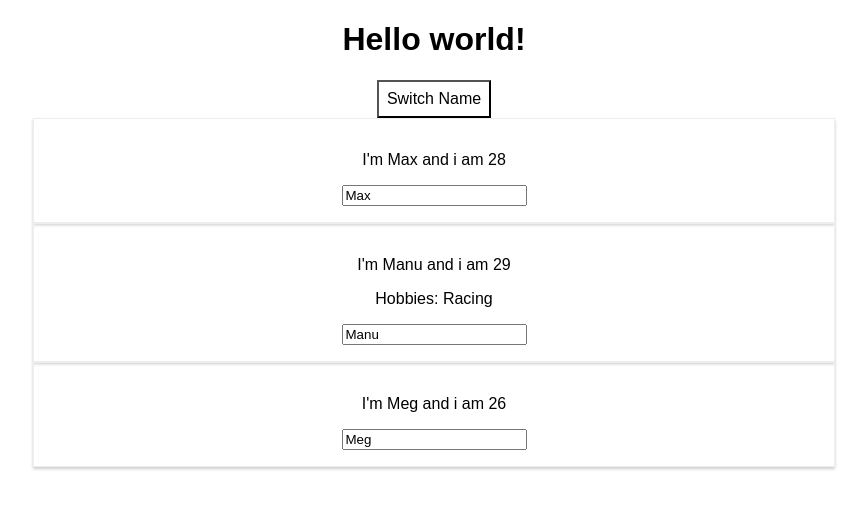
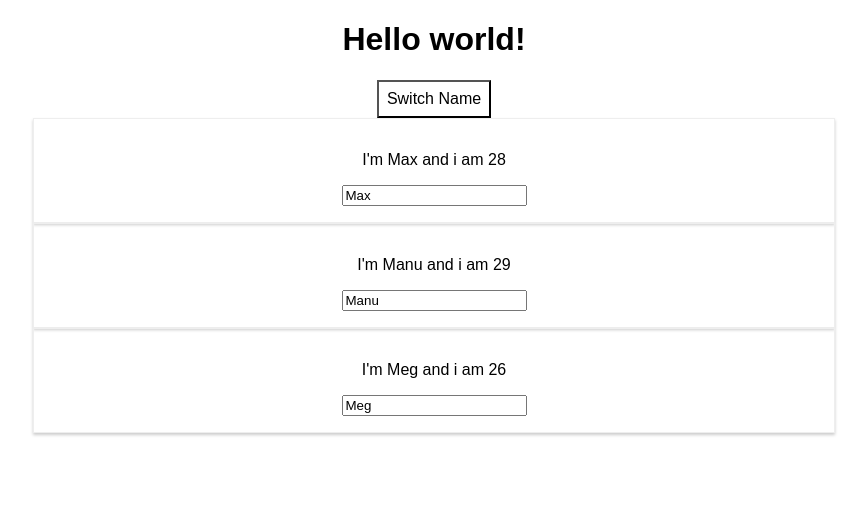
Before and after one commit to neojazex/react-complete-guide, a React (Create React App) app: page / in a window 1280 px wide. Both pictures are taken after a click on the button "Switch Name". Shown: the top 508 px of the page, without its empty margins (206-1073 px from the left). Built offline with nearby package versions, Linux system fonts and the light colour scheme.

Commit message:
55. Outputting Lists

```diff
--- a/src/App.js
+++ b/src/App.js
@@ -56,19 +56,11 @@
     if (this.state.showPersons) {
       persons = (
         <div>
-          <Person
-            name={this.state.persons[0].name}
-            age={this.state.persons[0].age}
-            click={this.swtichNameHandler.bind(this, 'Maxie!!!!')} />
-          <Person
-            name={this.state.persons[1].name}
-            age={this.state.persons[1].age}
-            click={this.swtichNameHandler.bind(this, 'Maxie!!!!')}
-            changed={this.nameChangeHandler}>Hobbies: Racing</Person>
-          <Person
-            name={this.state.persons[2].name}
-            age={this.state.persons[2].age}
-            click={this.swtichNameHandler.bind(this, 'Maxie!!!!')} />
+          {this.state.persons.map(person => {
+            return <Person
+              name={person.name}
+              age={person.age} />
+          })}
         </div>
       );
     }
```
